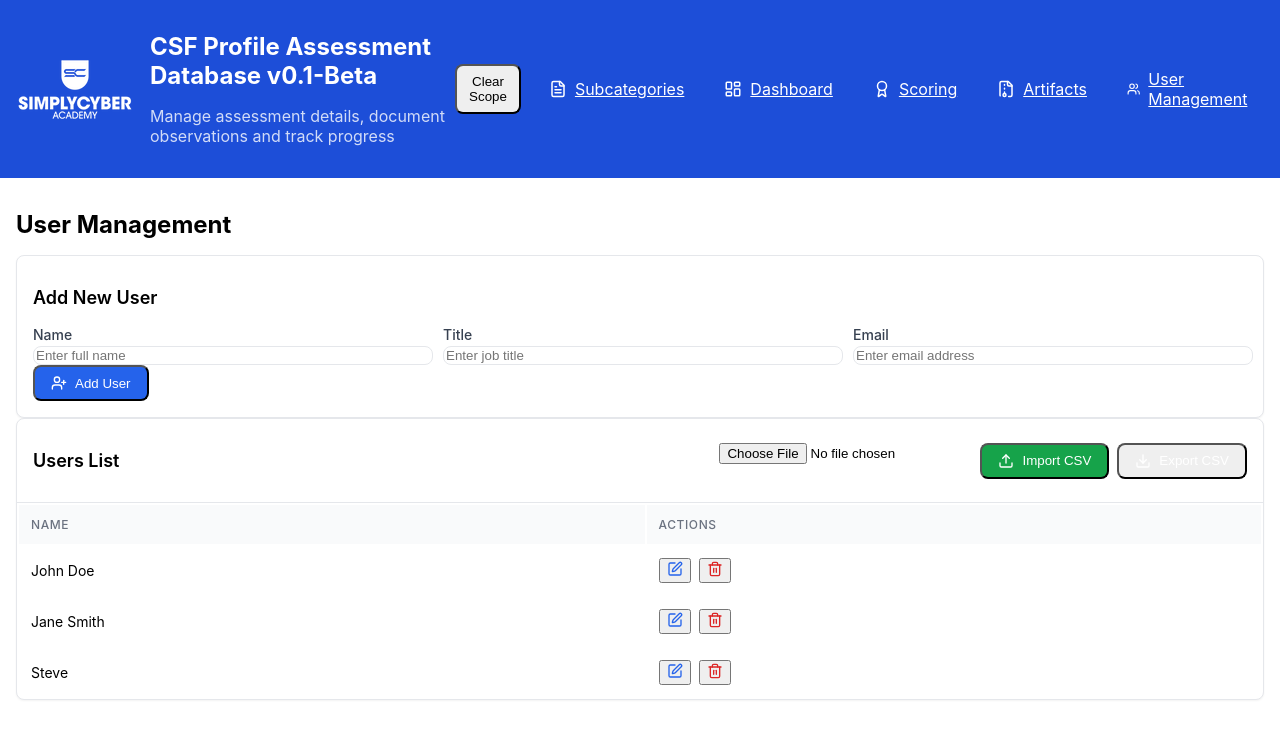
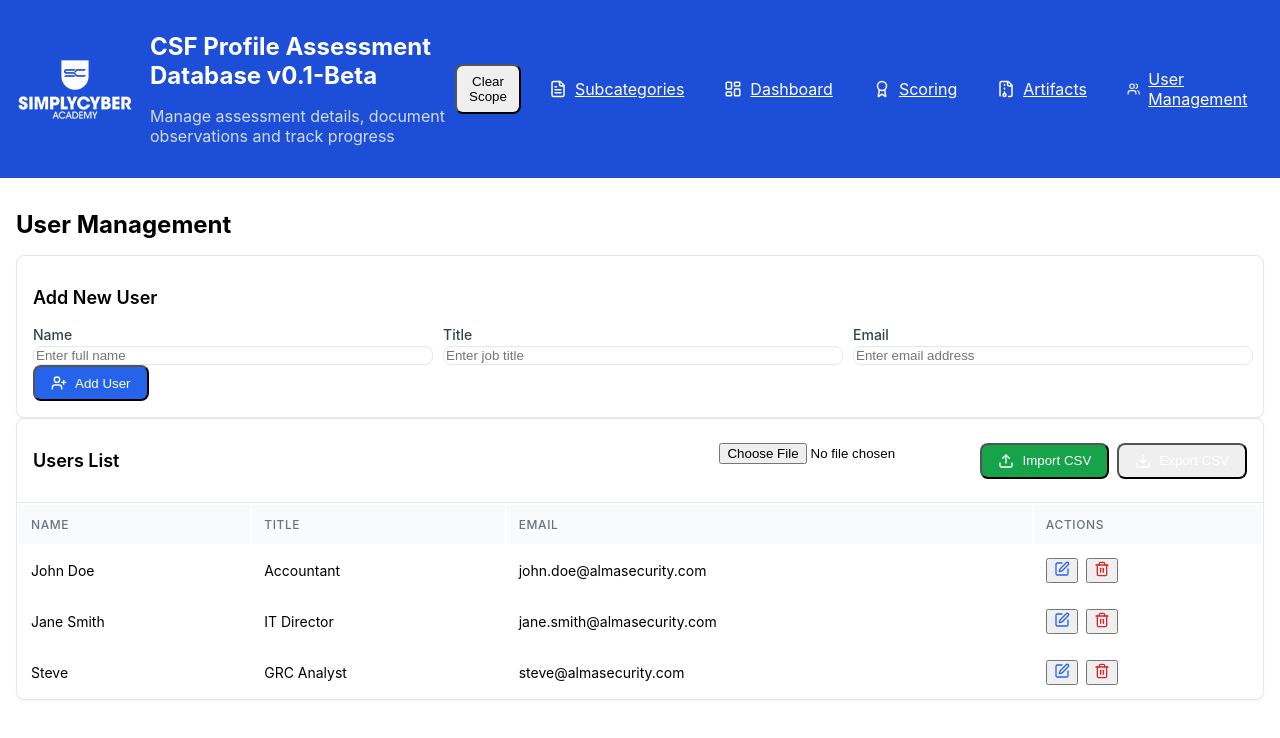
Before and after one commit to CPAtoCybersecurity/csf_profile, a React (Create React App) app: page /users in a window 1280 px wide. Shown: the top 738 px of the page. Built offline with nearby package versions, Linux system fonts and the light colour scheme; no server answers.

Commit message:
User UserManagement

```diff
--- a/src/pages/UserManagement.js
+++ b/src/pages/UserManagement.js
@@ -417,6 +417,8 @@ const UserManagement = () => {
           <thead className="bg-gray-50">
             <tr>
               <th className="p-3 text-left text-xs font-medium text-gray-500 uppercase tracking-wider">Name</th>
+              <th className="p-3 text-left text-xs font-medium text-gray-500 uppercase tracking-wider">Title</th>
+              <th className="p-3 text-left text-xs font-medium text-gray-500 uppercase tracking-wider">Email</th>
               <th className="p-3 text-left text-xs font-medium text-gray-500 uppercase tracking-wider">Actions</th>
             </tr>
           </thead>
@@ -425,6 +427,8 @@ const UserManagement = () => {
               users.map((user) => (
                 <tr key={user.id}>
                   <td className="p-3 text-sm">{user.name}</td>
+                  <td className="p-3 text-sm">{user.title}</td>
+                  <td className="p-3 text-sm">{user.email}</td>
                   <td className="p-3 text-sm">
                     <div className="flex gap-2">
                       <button
```
